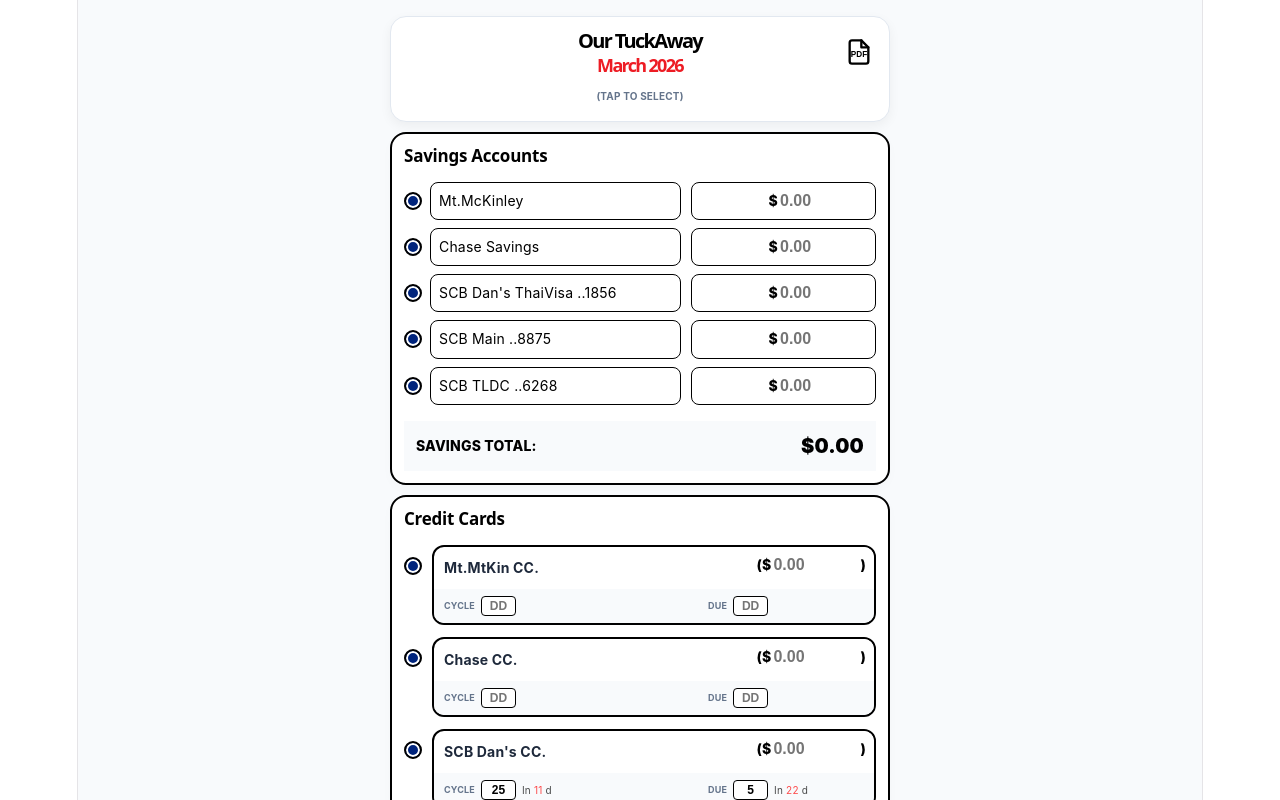
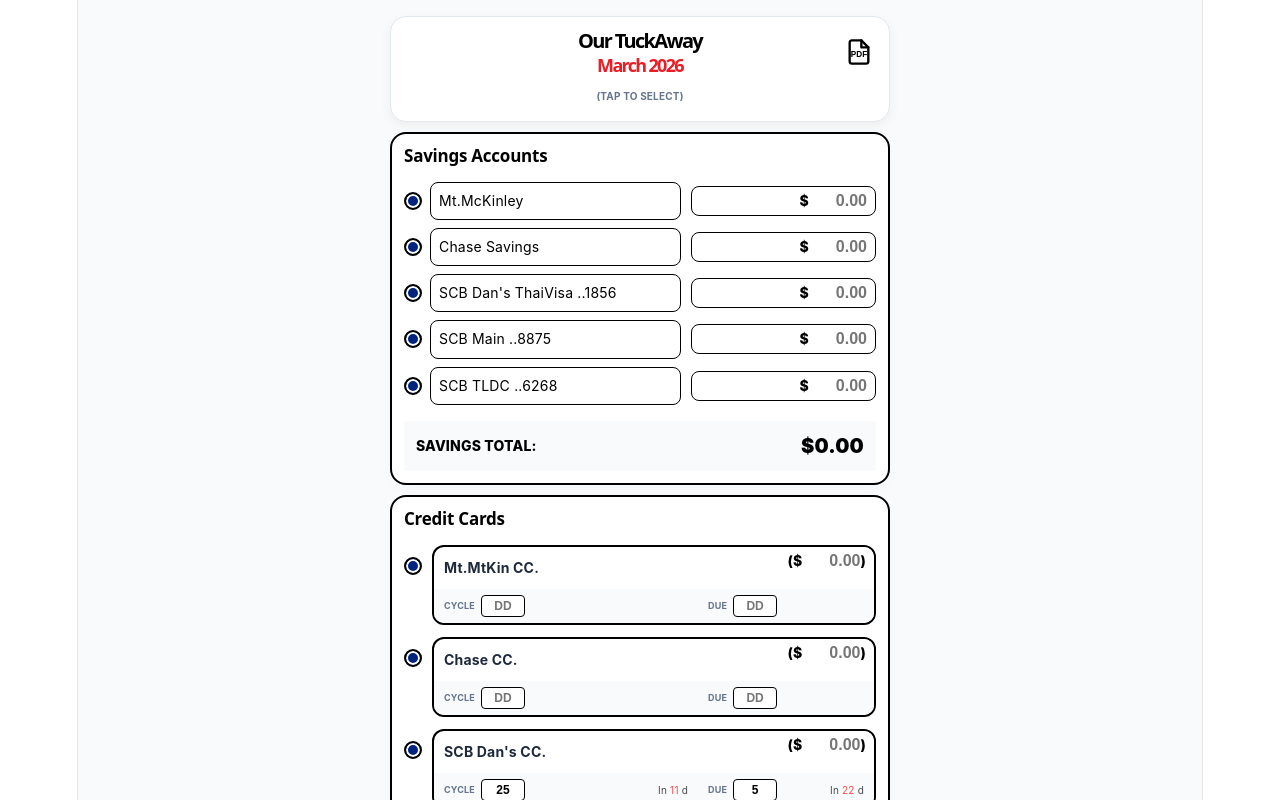
Before and after one commit to dnatisdale/our-tuckaway-app, a React (Vite) app: page / in a window 1280 px wide. Shown: the top 800 px of the page. Built offline with nearby package versions, Linux system fonts and the light colour scheme.

Commit message:
Remove unused PDF imports

```diff
--- a/src/FinanceApp.jsx
+++ b/src/FinanceApp.jsx
@@ -1,8 +1,6 @@
 import React, { useState, useRef, useEffect } from "react";
 import { db } from "./firebaseConfig";
 import { doc, setDoc, serverTimestamp } from "firebase/firestore";
-import html2canvas from "html2canvas";
-import jsPDF from "jspdf";
 
 // --- Time & Math Helpers ---
 const now = new Date();
@@ -47,9 +45,7 @@
 
   useEffect(() => {
     const handler = (e) => {
-      // Prevent the mini-infobar from appearing on mobile
       e.preventDefault();
-      // Stash the event so it can be triggered later.
       setDeferredPrompt(e);
     };
 
@@ -67,7 +63,6 @@
     }
   };
 
-  // Initial State Models
   const [accounts, setAccounts] = useState([
     { id: 1, bank: "Mt.McKinley", bal: "", isHidden: false },
     {
@@ -107,7 +102,6 @@
     );
   };
 
-  // Derived filtered lists based on the "CC" naming rule
   const creditCards = accounts.filter((acc) => isCC(acc.bank));
   const savingsAccounts = accounts.filter((acc) => !isCC(acc.bank));
 
@@ -133,7 +127,7 @@
         availableToTransfer,
         lastUpdated: serverTimestamp(),
       });
-      // Format it for the alert nicely ("March 2026")
+
       const d = new Date(budgetMonth + "-01T00:00:00");
       const niceLabel = d.toLocaleString("en-US", {
         month: "long",
@@ -148,7 +142,6 @@
   const appRef = useRef(null);
 
   const handleSharePDF = () => {
-    // 1. Calculate the dynamic filename: TuckAway_MM_MONYY_On_DD-MM-YYYY
     const dateObj = new Date(budgetMonth + "-01T00:00:00");
     const monthNum = String(dateObj.getMonth() + 1).padStart(2, "0");
     const months = [
@@ -175,14 +168,11 @@
 
     const fileName = `TuckAway_${monthNum}_${monthName}${yearShort}_On_${tdDay}-${tdMonth}-${tdYear}`;
 
-    // 2. Temporarily change doc title (browser uses this as the default filename)
     const originalTitle = document.title;
     document.title = fileName;
 
-    // 3. Trigger print
     window.print();
 
-    // 4. Restore original title after a short delay so the print dialog captures the new one
     setTimeout(() => {
       document.title = originalTitle;
     }, 100);
@@ -220,6 +210,7 @@
           @page { size: auto; margin: 0.25in; }
         }
       `}</style>
+
       <div
         style={{
           maxWidth: "500px",
@@ -229,7 +220,6 @@
           gap: "10px",
         }}
       >
-        {/* --- REPORT HEADER (Hidden in PWA, Shown in PDF) --- */}
         <div
           className="report-only"
           style={{
@@ -261,7 +251,6 @@
           </div>
         </div>
 
-        {/* --- HEADER --- */}
         <div
           className="print-hide"
           style={{
@@ -272,7 +261,6 @@
             border: "1px solid #e2e8f0",
           }}
         >
-          {/* --- MAIN PWA HEADER --- */}
           <div
             style={{
               display: "flex",
@@ -315,7 +303,6 @@
               </button>
             )}
 
-            {/* Combined Clickable Title & Month */}
             <div style={{ position: "relative" }} className="print-hide">
               <h1
                 style={{
@@ -406,7 +393,6 @@
           </div>
         </div>
 
-        {/* --- SAVINGS ASSETS --- */}
         <Section
           title="Savings Accounts"
           themeColor="#000"
@@ -419,9 +405,8 @@
             </p>
           )}
 
-          {savingsAccounts.map((acc, i) => (
+          {savingsAccounts.map((acc) => (
             <React.Fragment key={acc.id}>
-              {/* No Cycle/Due inputs for Savings */}
               <div
                 style={{
                   display: "flex",
@@ -474,6 +459,7 @@
                     {acc.bank}
                   </div>
                 </div>
+
                 {!acc.isHidden && (
                   <div style={{ flex: 0.8 }}>
                     <CommaInput
@@ -518,7 +504,6 @@
           </div>
         </Section>
 
-        {/* --- CC SECTION --- */}
         <Section title="Credit Cards" themeColor="#000" bg="#fff" border="#000">
           {creditCards.length === 0 && (
             <p style={{ fontSize: "13px", color: "#000", fontStyle: "italic" }}>
@@ -526,7 +511,7 @@
             </p>
           )}
 
-          {creditCards.map((cc, i) => (
+          {creditCards.map((cc) => (
             <React.Fragment key={cc.id}>
               <div
                 style={{
@@ -536,7 +521,6 @@
                   marginBottom: cc.isHidden ? "2px" : "12px",
                 }}
               >
-                {/* Toggle Button */}
                 <button
                   className="print-hide"
                   onClick={() => updateAccount(cc.id, "isHidden", !cc.isHidden)}
@@ -576,7 +560,6 @@
                       display: "flex",
                     }}
                   >
-                    {/* Left Column: Name & Cycle */}
                     <div
                       style={{
                         flex: 1.2,
@@ -603,10 +586,20 @@
                           padding: "4px 10px",
                           background: "#f8fafc",
                           display: "flex",
-                          flexDirection: "row",
+                          alignItems: "center",
+                          justifyContent: "space-between",
+                          gap: "8px",
+                          flexWrap: "nowrap",
+                          minWidth: 0,
+                        }}
+                      >
+                        <div
+                          style={{
+                            display: "flex",
                             alignItems: "center",
                             gap: "6px",
-                          flexWrap: "nowrap",
+                            flexShrink: 0,
+                            whiteSpace: "nowrap",
                           }}
                         >
                           <span
@@ -633,11 +626,12 @@
                               )
                             }
                             style={{
-                            width: "35px",
+                              width: "44px",
+                              minWidth: "44px",
                               background: "#fff",
                               border: "1px solid #000",
                               borderRadius: "4px",
-                            padding: "0",
+                              padding: "0 4px",
                               margin: "0",
                               color: "#000",
                               fontSize: "12px",
@@ -645,11 +639,14 @@
                               textAlign: "center",
                               outline: "none",
                               lineHeight: "20px",
-                            height: "20px",
+                              height: "22px",
                               boxSizing: "border-box",
+                              flexShrink: 0,
                             }}
                           />
-                        <div style={{ flexShrink: 0 }}>
+                        </div>
+
+                        <div style={{ flexShrink: 0, whiteSpace: "nowrap" }}>
                           <DaysIndicator
                             days={calculateDaysUntil(cc.cycle)}
                             type="cycle"
@@ -658,7 +655,6 @@
                       </div>
                     </div>
 
-                    {/* Right Column: Amount & Due */}
                     <div
                       style={{
                         flex: 0.8,
@@ -683,10 +679,20 @@
                           padding: "4px 10px",
                           background: "#f8fafc",
                           display: "flex",
-                          flexDirection: "row",
+                          alignItems: "center",
+                          justifyContent: "space-between",
+                          gap: "8px",
+                          flexWrap: "nowrap",
+                          minWidth: 0,
+                        }}
+                      >
+                        <div
+                          style={{
+                            display: "flex",
                             alignItems: "center",
                             gap: "6px",
-                          flexWrap: "nowrap",
+                            flexShrink: 0,
+                            whiteSpace: "nowrap",
                           }}
                         >
                           <span
@@ -713,11 +719,12 @@
                               )
                             }
                             style={{
-                            width: "35px",
+                              width: "44px",
+                              minWidth: "44px",
                               background: "#fff",
                               border: "1px solid #000",
                               borderRadius: "4px",
-                            padding: "0",
+                              padding: "0 4px",
                               margin: "0",
                               color: "#000",
                               fontSize: "12px",
@@ -725,11 +732,14 @@
                               textAlign: "center",
                               outline: "none",
                               lineHeight: "20px",
-                            height: "20px",
+                              height: "22px",
                               boxSizing: "border-box",
+                              flexShrink: 0,
                             }}
                           />
-                        <div style={{ flexShrink: 0 }}>
+                        </div>
+
+                        <div style={{ flexShrink: 0, whiteSpace: "nowrap" }}>
                           <DaysIndicator
                             days={calculateDaysUntil(cc.due)}
                             type="due"
@@ -771,7 +781,6 @@
           </div>
         </Section>
 
-        {/* --- TRANSFER TOTAL --- */}
         <div
           style={{
             background: "#fff",
@@ -804,7 +813,6 @@
           </div>
         </div>
 
-        {/* --- ACTIONS --- */}
         <div
           className="print-hide"
           style={{
@@ -842,8 +850,6 @@
     </div>
   );
 }
-
-// --- Reusable Sub-Components ---
 
 const Section = ({ title, themeColor, bg, border, children }) => (
   <div
@@ -902,20 +908,22 @@
         border: borderStyle,
         width: "100%",
         boxSizing: "border-box",
-        justifyContent: "flex-end", // Right-align the whole group
+        justifyContent: "flex-end",
       }}
     >
-      <div style={{ display: "flex", alignItems: "center" }}>
+      <div style={{ display: "inline-flex", alignItems: "center", gap: "0px" }}>
         <span
           style={{
             color: text,
             fontWeight: "800",
             fontSize: "14px",
             whiteSpace: "nowrap",
+            lineHeight: 1,
           }}
         >
           {isNegative ? `(${prefix}` : prefix}
         </span>
+
         <input
           type="text"
           inputMode="decimal"
@@ -923,19 +931,30 @@
           onChange={handleInput}
           placeholder={placeholder || "0.00"}
           style={{
-            width: "85px", // Compact width to keep symbols close
+            width: "58px",
+            minWidth: "58px",
             background: "transparent",
             border: "none",
             color: text,
             fontSize: "16px",
             fontWeight: "800",
             outline: "none",
-            textAlign: "left", // Left-align text relative to the symbol
-            padding: "0 2px",
+            textAlign: "right",
+            padding: "0",
+            margin: "0",
+            lineHeight: 1,
           }}
         />
+
         {isNegative && (
-          <span style={{ color: text, fontWeight: "800", fontSize: "14px" }}>
+          <span
+            style={{
+              color: text,
+              fontWeight: "800",
+              fontSize: "14px",
+              lineHeight: 1,
+            }}
+          >
             )
           </span>
         )}
@@ -969,6 +988,9 @@
         fontWeight: "normal",
         letterSpacing: "0.2px",
         opacity: 0.7,
+        whiteSpace: "nowrap",
+        lineHeight: 1.1,
+        textAlign: "right",
       }}
     >
       {content}
```
Lines whose indentation alone changed are shown as unchanged.
